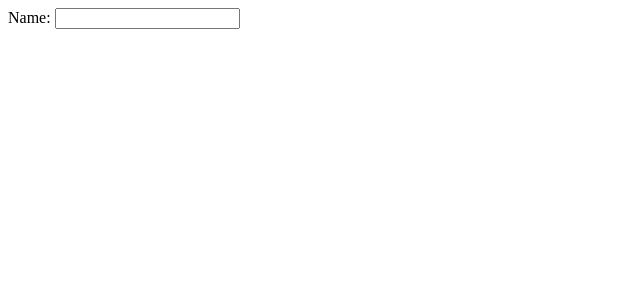
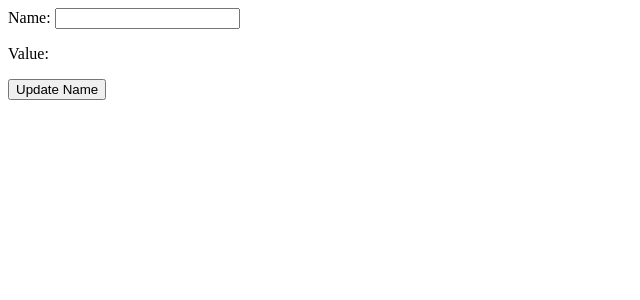
Before and after one commit to takepo/angular-reactive-form-sample, an Angular app: page / in a window 1280 px wide. Shown: the top 300 px of the page, without its empty margins (0-640 px from the left). Built offline with nearby package versions, Linux system fonts and the light colour scheme.

Commit message:
feat: コントロール値の置き換え

```diff
--- a/src/app/name-editor/name-editor.component.html
+++ b/src/app/name-editor/name-editor.component.html
@@ -2,3 +2,11 @@
   Name:
   <input type="text" [formControl]="name">
 </label>
+
+<p>
+  Value: {{ name.value }}
+</p>
+
+<p>
+  <button (click)="updateName()">Update Name</button>
+</p>
--- a/src/app/name-editor/name-editor.component.ts
+++ b/src/app/name-editor/name-editor.component.ts
@@ -15,4 +15,8 @@ export class NameEditorComponent implements OnInit {
   ngOnInit() {
   }
 
+  updateName() {
+    this.name.setValue('Nancy');
+  }
+
 }
```
